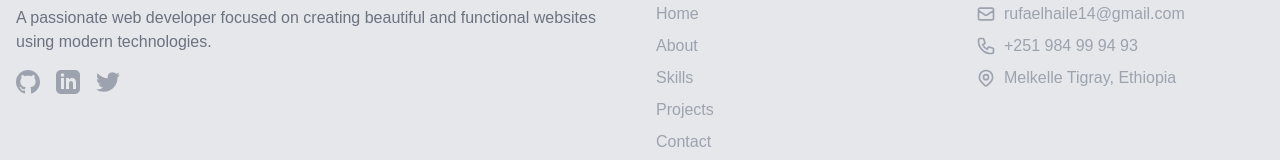
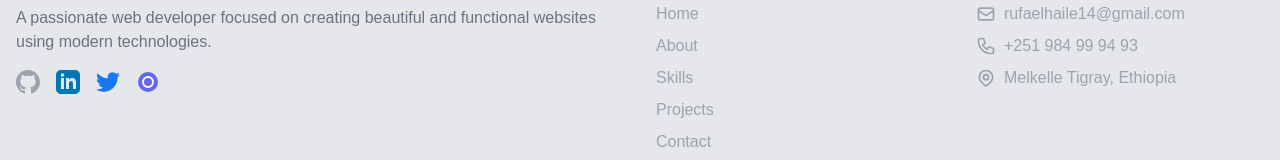
Before and after one commit to Welderufael-Haile/next-portifolio, a Next.js app: page / in a window 1280 px wide. Shown: the part 6102-6262 px from the top of the page. Built offline with nearby package versions, Linux system fonts and the light colour scheme.

Commit message:
update footer page

```diff
--- a/app/components/Footer.js
+++ b/app/components/Footer.js
@@ -19,21 +19,37 @@
                         </p>
                         <div className="flex space-x-4">
                             <Link href="https://github.com/Welderufael-Haile" target="_blank" rel="noopener noreferrer"
-                                className="text-gray-400 hover:text-white transition duration-300">
+                                className="hover:text-white transition duration-300">
                                 <svg className="w-6 h-6" fill="currentColor" viewBox="0 0 24 24">
-                                    <path d="M12 0c-6.626 0-12 5.373-12 12 0 5.302 3.438 9.8 8.207 11.387.599.111.793-.261.793-.577v-2.234c-3.338.726-4.033-1.416-4.033-1.416-.546-1.387-1.333-1.756-1.333-1.756-1.089-.745.083-.729.083-.729 1.205.084 1.839 1.237 1.839 1.237 1.07 1.834 2.807 1.304 3.492.997.107-.775.418-1.305.762-1.604-2.665-.305-5.467-1.334-5.467-5.931 0-1.311.469-2.381 1.236-3.221-.124-.303-.535-1.524.117-3.176 0 0 1.008-.322 3.301 1.23.957-.266 1.983-.399 3.003-.404 1.02.005 2.047.138 3.006.404 2.291-1.552 3.297-1.23 3.297-1.23.653 1.653.242 2.874.118 3.176.77.84 1.235 1.911 1.235 3.221 0 4.609-2.807 5.624-5.479 5.921.43.372.823 1.102.823 2.222v3.293c0 .319.192.694.801.576 4.765-1.589 8.199-6.086 8.199-11.386 0-6.627-5.373-12-12-12z" />
+                                    <path
+                                        d="M12 0c-6.626 0-12 5.373-12 12 0 5.302 3.438 9.8 8.207 11.387.599.111.793-.261.793-.577v-2.234c-3.338.726-4.033-1.416-4.033-1.416-.546-1.387-1.333-1.756-1.333-1.756-1.089-.745.083-.729.083-.729 1.205.084 1.839 1.237 1.839 1.237 1.07 1.834 2.807 1.304 3.492.997.107-.775.418-1.305.762-1.604-2.665-.305-5.467-1.334-5.467-5.931 0-1.311.469-2.381 1.236-3.221-.124-.303-.535-1.524.117-3.176 0 0 1.008-.322 3.301 1.23.957-.266 1.983-.399 3.003-.404 1.02.005 2.047.138 3.006.404 2.291-1.552 3.297-1.23 3.297-1.23.653 1.653.242 2.874.118 3.176.77.84 1.235 1.911 1.235 3.221 0 4.609-2.807 5.624-5.479 5.921.43.372.823 1.102.823 2.222v3.293c0 .319.192.694.801.576 4.765-1.589 8.199-6.086 8.199-11.386 0-6.627-5.373-12-12-12z"
+                                        className="text-gray-400 hover:text-black dark:hover:text-white"
+                                    />
                                 </svg>
                             </Link>
                             <Link href="https://www.linkedin.com/in/welderufael-haile-4797962a9/" target="_blank" rel="noopener noreferrer"
-                                className="text-gray-400 hover:text-white transition duration-300">
+                                className="hover:text-white transition duration-300">
                                 <svg className="w-6 h-6" fill="currentColor" viewBox="0 0 24 24">
-                                    <path d="M19 0h-14c-2.761 0-5 2.239-5 5v14c0 2.761 2.239 5 5 5h14c2.762 0 5-2.239 5-5v-14c0-2.761-2.238-5-5-5zm-11 19h-3v-11h3v11zm-1.5-12.268c-.966 0-1.75-.79-1.75-1.764s.784-1.764 1.75-1.764 1.75.79 1.75 1.764-.783 1.764-1.75 1.764zm13.5 12.268h-3v-5.604c0-3.368-4-3.113-4 0v5.604h-3v-11h3v1.765c1.396-2.586 7-2.777 7 2.476v6.759z" />
+                                    <path
+                                        d="M19 0h-14c-2.761 0-5 2.239-5 5v14c0 2.761 2.239 5 5 5h14c2.762 0 5-2.239 5-5v-14c0-2.761-2.238-5-5-5zm-11 19h-3v-11h3v11zm-1.5-12.268c-.966 0-1.75-.79-1.75-1.764s.784-1.764 1.75-1.764 1.75.79 1.75 1.764-.783 1.764-1.75 1.764zm13.5 12.268h-3v-5.604c0-3.368-4-3.113-4 0v5.604h-3v-11h3v1.765c1.396-2.586 7-2.777 7 2.476v6.759z"
+                                        className="text-[#0077b5] hover:text-[#005983]"
+                                    />
                                 </svg>
                             </Link>
                             <Link href="https://facebook.com" target="_blank" rel="noopener noreferrer"
-                                className="text-gray-400 hover:text-white transition duration-300">
+                                className="hover:text-white transition duration-300">
                                 <svg className="w-6 h-6" fill="currentColor" viewBox="0 0 24 24">
-                                    <path d="M23.953 4.57a10 10 0 01-2.825.775 4.958 4.958 0 002.163-2.723c-.951.555-2.005.959-3.127 1.184a4.92 4.92 0 00-8.384 4.482C7.69 8.095 4.067 6.13 1.64 3.162a4.822 4.822 0 00-.666 2.475c0 1.71.87 3.213 2.188 4.096a4.904 4.904 0 01-2.228-.616v.06a4.923 4.923 0 003.946 4.827 4.996 4.996 0 01-2.212.085 4.936 4.936 0 004.604 3.417 9.867 9.867 0 01-6.102 2.105c-.39 0-.779-.023-1.17-.067a13.995 13.995 0 007.557 2.209c9.053 0 13.998-7.496 13.998-13.985 0-.21 0-.42-.015-.63A9.935 9.935 0 0024 4.59z" />
+                                    <path
+                                        d="M23.953 4.57a10 10 0 01-2.825.775 4.958 4.958 0 002.163-2.723c-.951.555-2.005.959-3.127 1.184a4.92 4.92 0 00-8.384 4.482C7.69 8.095 4.067 6.13 1.64 3.162a4.822 4.822 0 00-.666 2.475c0 1.71.87 3.213 2.188 4.096a4.904 4.904 0 01-2.228-.616v.06a4.923 4.923 0 003.946 4.827 4.996 4.996 0 01-2.212.085 4.936 4.936 0 004.604 3.417 9.867 9.867 0 01-6.102 2.105c-.39 0-.779-.023-1.17-.067a13.995 13.995 0 007.557 2.209c9.053 0 13.998-7.496 13.998-13.985 0-.21 0-.42-.015-.63A9.935 9.935 0 0024 4.59z"
+                                        className="text-[#1877f3] hover:text-[#145db2]"
+                                    />
+                                </svg>
+                            </Link>
+                            <Link href="https://well-profile.vercel.app/" target="_blank" rel="noopener noreferrer"
+                                className="hover:text-white transition duration-300">
+                                <svg className="w-6 h-6" fill="currentColor" viewBox="0 0 24 24">
+                                    <circle cx="12" cy="12" r="10" className="text-[#6366f1]"/>
+                                    <path d="M12 6a6 6 0 100 12A6 6 0 0012 6zm0 2a4 4 0 110 8 4 4 0 010-8z" className="text-white"/>
                                 </svg>
                             </Link>
                         </div>
```
